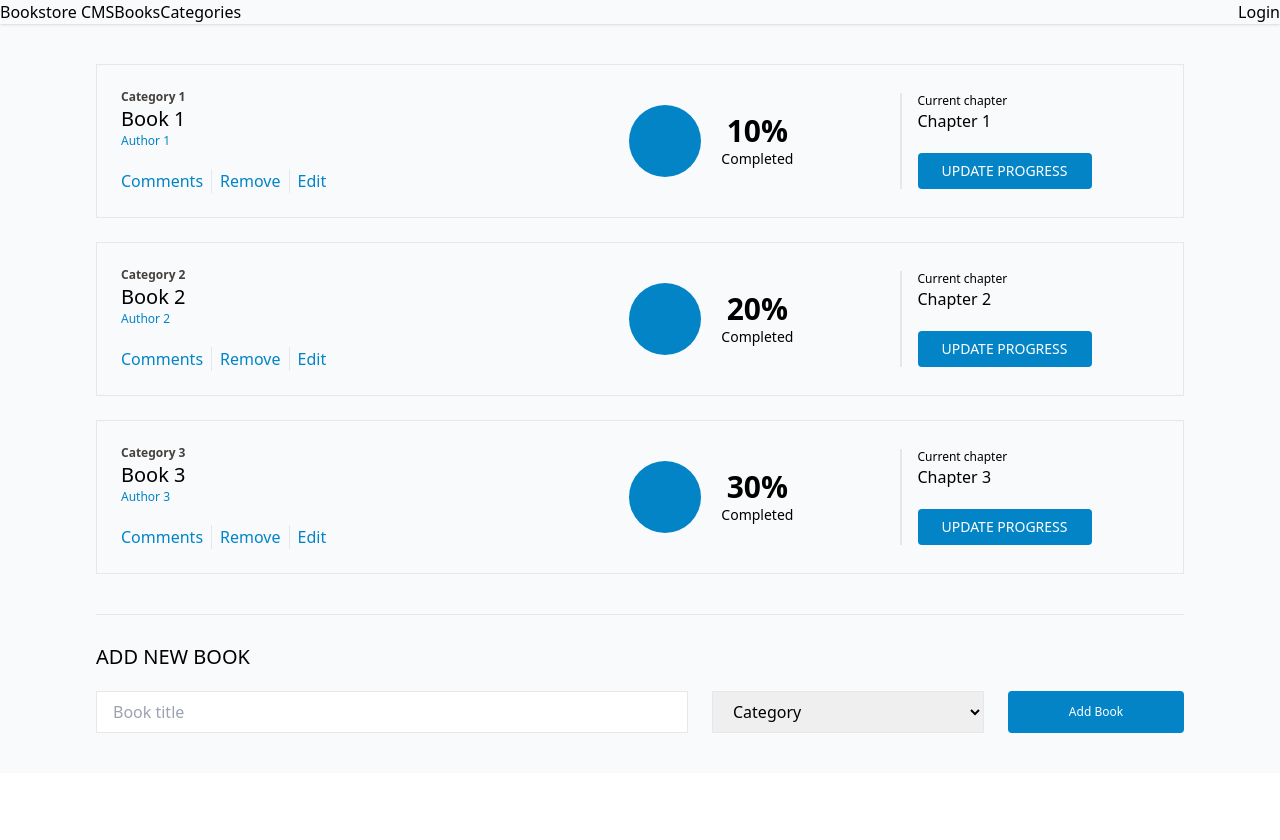
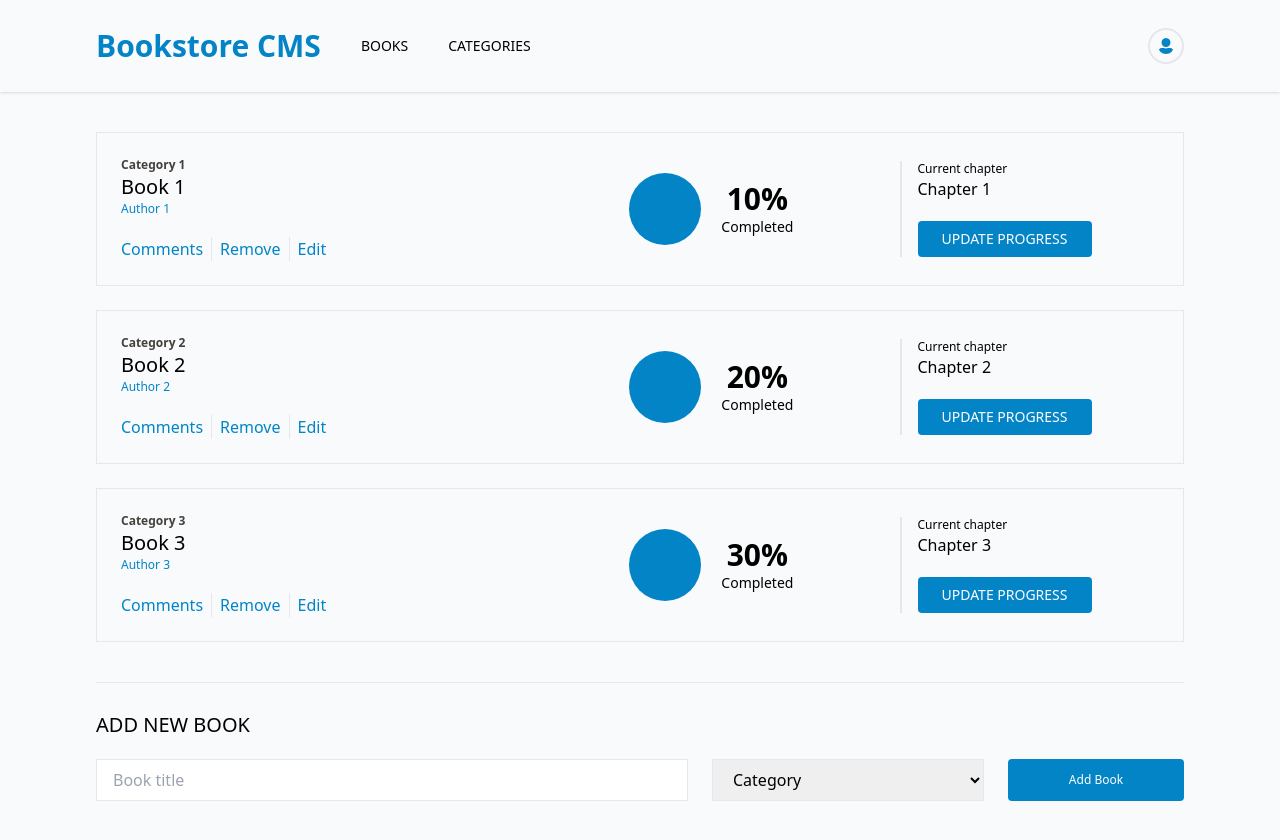
Before and after one commit to williamrolando88/bookstore, a React (Create React App) app: page / in a window 1280 px wide. Before the commit the page ends 800 px from the top, so only its background shows below. Built offline with nearby package versions, Linux system fonts and the light colour scheme.

Commit message:
Add user icon

```diff
--- a/src/components/Navbar.jsx
+++ b/src/components/Navbar.jsx
@@ -1,18 +1,27 @@
 import React from 'react';
 import { Link } from 'react-router-dom';
+import { FaUserAlt } from 'react-icons/fa';
 
 const Navbar = () => {
   return (
-    <header className="flex justify-between items-center shadow">
-      <div className="flex">
-        <span>Bookstore CMS</span>
-        <nav>
-          <Link to="/">Books</Link>
-          <Link to="/categories">Categories</Link>
+    <header className="flex justify-between items-center shadow px-24">
+      <div className="flex py-7 items-center gap-10">
+        <h1 className="text-3xl font-black text-sky-600">Bookstore CMS</h1>
+        <nav className="flex items-center gap-10">
+          <Link className="uppercase text-sm hover:text-sky-600" to="/">
+            Books
+          </Link>
+          <Link
+            className="uppercase text-sm hover:text-sky-600"
+            to="/categories">
+            Categories
+          </Link>
         </nav>
       </div>
       <div>
-        <span>Login</span>
+        <span className="">
+          <FaUserAlt className="rounded-full border-2 text-4xl text-sky-600 p-2" />
+        </span>
       </div>
     </header>
   );
```
